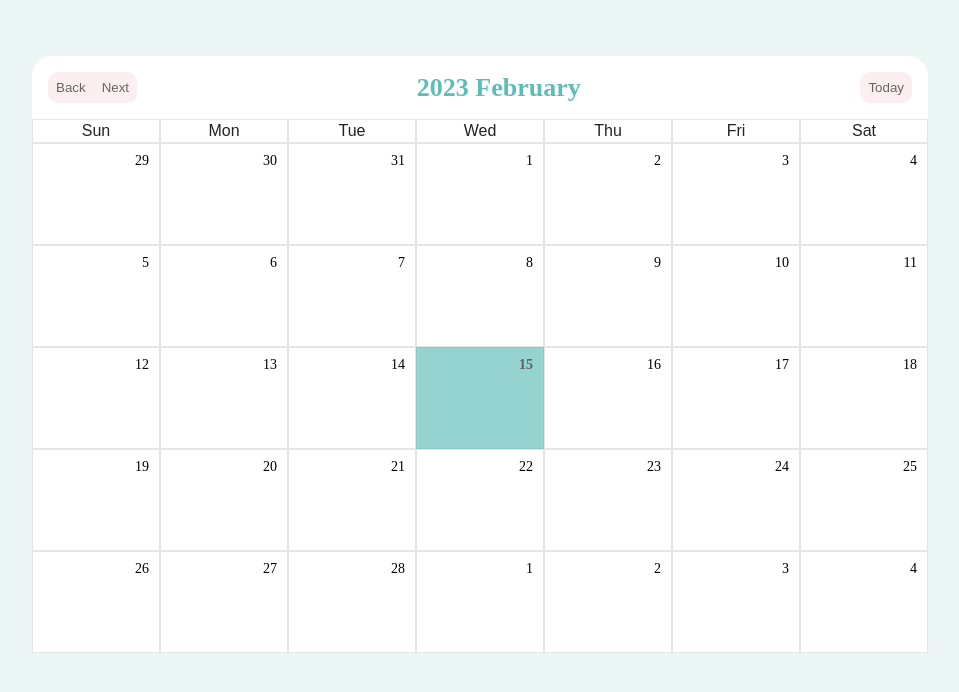
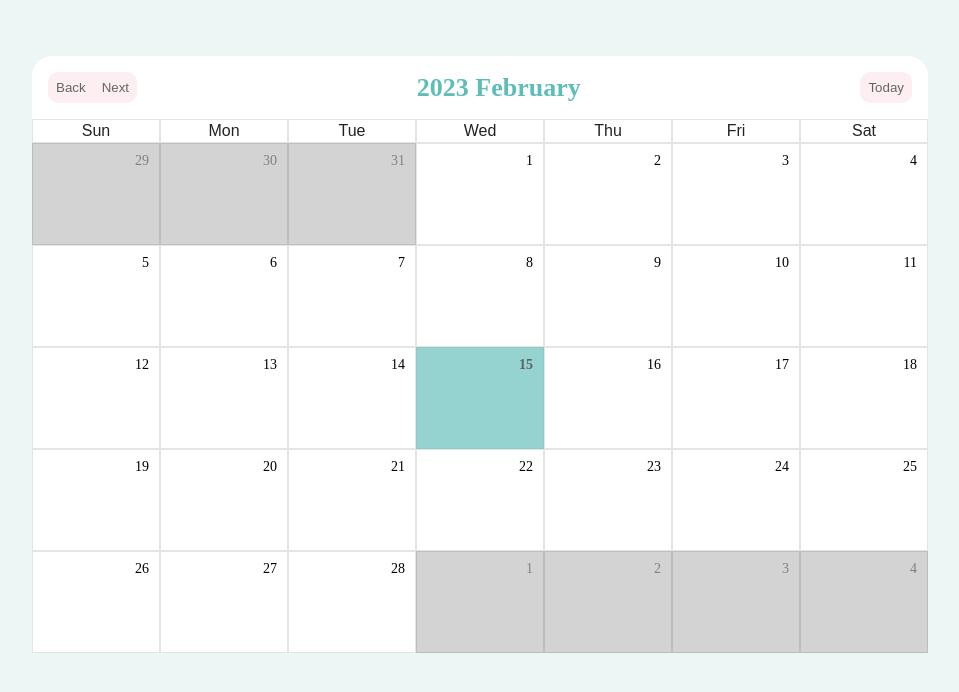
Before and after one commit to aegisnull/react-calendar, a React (Vite) app: page / in a window 1280 px wide. Shown: the top 692 px of the page, without its empty margins (160-1119 px from the left). Built offline with nearby package versions, Linux system fonts and the light colour scheme.

Commit message:
style: add styling to inactive date boxes from dates outside current month

```diff
--- a/src/components/Calendar/Calendar.scss
+++ b/src/components/Calendar/Calendar.scss
@@ -91,5 +91,15 @@
         opacity: 1;
       }
     }
+
+    &_inactive {
+      background-color: lightgray;
+      cursor: unset;
+      color: gray;
+
+      &:hover {
+        background-color: lightgray;
+      }
+    }
   }
 }
```
